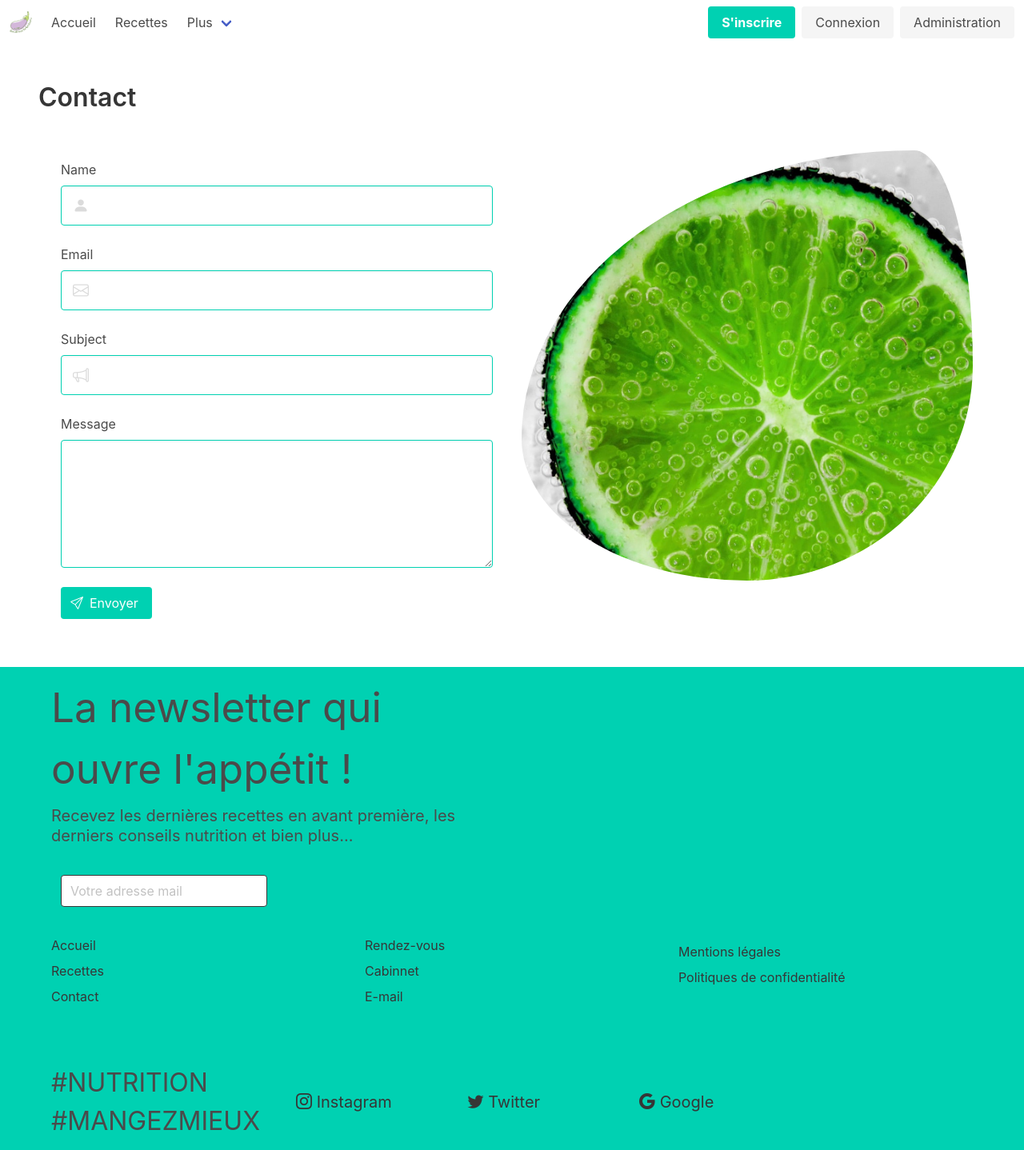
After one commit to Helmi74130/Site-de-recette, a Symfony app: template templates/contact/index.html.twig in a window 1280 px wide. The commit adds this page. Shown: the whole page at 80% size. Run offline with Twig, Linux system fonts and the light colour scheme; the template is opened without the code that fills it, so the values that code supplies are empty; form fields are guessed from the names that the template uses; some libraries are stand-ins or nearby versions.

Commit message:
add contact page

```diff
--- a/src/Controller/Admin/DashboardController.php
+++ b/src/Controller/Admin/DashboardController.php
@@ -3,6 +3,7 @@
 namespace App\Controller\Admin;
 
 use App\Entity\Allergen;
+use App\Entity\Contact;
 use App\Entity\Ingredient;
 use App\Entity\Recette;
 use App\Entity\Regime;
@@ -47,7 +48,9 @@ class DashboardController extends AbstractDashboardController
             MenuItem::linkToRoute('Recettes', 'fa-solid fa-sitemap', 'app_recettes')
         ]);
         yield MenuItem::section('Utilisateurs');
-        yield MenuItem::linkToCrud('Utilisateurs', 'fa-solid fa-circle-exclamation', User::class);
+        yield MenuItem::linkToCrud('Utilisateurs', 'fa-solid fa-users', User::class);
+        yield MenuItem::section('Contact');
+        yield MenuItem::linkToCrud('Mes messages', 'fa-regular fa-message', Contact::class);
 
         //yield MenuItem::linkToLogout('Logout', 'fa fa-exit');
 
--- /dev/null
+++ b/templates/contact/index.html.twig
@@ -0,0 +1,95 @@
+{% extends 'base.html.twig' %}
+
+{% block title %}Contact!{% endblock %}
+
+{% block body %}
+    <style>
+        .lemon{
+            height: 90%;
+            width: 100%;
+            border-radius: 87% 13% 50% 50% / 67% 50% 50% 33% ;
+        }
+    </style>
+    <h1 class="title m-6">Contact</h1>
+
+    {% for message in app.flashes('success') %}
+        <div class="container mb-6">
+            <div class="notification is-primary is-light">
+                <button class="delete"></button>
+                {{ message }}
+            </div>
+        </div>
+    {% endfor %}
+
+<div class="container">
+    <div class="columns">
+        <div class="column is-flex is-flex-direction-column is-justify-content-center">
+            {{ form_start(contactForm, { 'attr': {'class': ''} })  }}
+            <div class="column ">
+                {{ form_label(contactForm.name) }}
+                <div class="control has-icons-left mt-2">
+                    {{ form_widget(contactForm.name, { 'attr': {'class': 'input is-medium is-primary'} }) }}
+                    <span class="icon is-small is-left">
+                    <i class="bi bi-person-fill"></i>
+                </span>
+                </div>
+                {{ form_help(contactForm.name, { 'attr': {'class': 'help'} } ) }}
+            </div>
+            <div class="column">
+                {{ form_label(contactForm.email) }}
+                <div class="control has-icons-left mt-2">
+                    {{ form_widget(contactForm.email, { 'attr': {'class': 'input is-medium is-primary'} }) }}
+                    <span class="icon is-small is-left">
+                    <i class="bi bi-envelope"></i>
+                </span>
+                </div>
+                {{ form_help(contactForm.email, { 'attr': {'class': 'help'} } ) }}
+            </div>
+            <div class="column">
+                {{ form_label(contactForm.subject) }}
+                <div class="control has-icons-left mt-2">
+                    {{ form_widget(contactForm.subject, { 'attr': {'class': 'input is-medium is-primary'} }) }}
+                    <span class="icon is-small is-left">
+                    <i class="bi bi-megaphone"></i>
+                </span>
+                </div>
+                {{ form_help(contactForm.subject, { 'attr': {'class': 'help'} } ) }}
+            </div>
+            <div class="column">
+                {{ form_label(contactForm.message) }}
+                <div class="control mt-2">
+                    {{ form_widget(contactForm.message, { 'attr': {'class': 'textarea is-medium is-primary'} }) }}
+
+                </div>
+                {{ form_help(contactForm.message, { 'attr': {'class': 'help'} } ) }}
+            </div>
+            <div class="column is-full is-flex is-justify-content-space-between">
+                <div>
+                    <button type="submit" class="button is-primary">
+                    <span class="icon">
+                        <i class="bi bi-send"></i>
+                     </span>
+                        <span>Envoyer</span>
+                    </button>
+                </div>
+            </div>
+            {{ form_end(contactForm) }}
+        </div>
+        <div class="column is-half">
+            <img class="lemon" src="{{ asset('img/citron2.jpg') }}">
+        </div>
+    </div>
+</div>
+
+    <script>
+        document.addEventListener('DOMContentLoaded', () => {
+            (document.querySelectorAll('.notification .delete') || []).forEach(($delete) => {
+                const $notification = $delete.parentNode;
+
+                $delete.addEventListener('click', () => {
+                    $notification.parentNode.removeChild($notification);
+                });
+            });
+        });
+    </script>
+{% endblock %}
--- a/templates/partials/_footer.html.twig
+++ b/templates/partials/_footer.html.twig
@@ -22,7 +22,7 @@
                 <ul>
                     <li><a class="has-text-dark" href="">Accueil</a></li>
                     <li class="mt-2"><a class=" has-text-dark" href="">Recettes</a></li>
-                    <li class="mt-2"><a class=" has-text-dark" href="">Contact</a></li>
+                    <li class="mt-2"><a class=" has-text-dark" href="{{ path('app_contact') }}">Contact</a></li>
                 </ul>
             </nav>
             <nav class="column is-one-third is-flex is-flex-direction-column">
--- a/templates/partials/_header.html.twig
+++ b/templates/partials/_header.html.twig
@@ -21,17 +21,17 @@
             </a>
             <div class="navbar-item has-dropdown is-hoverable">
                 <a class="navbar-link">
-                    More
+                    Plus
                 </a>
                 <div class="navbar-dropdown">
+                    <a class="navbar-item" href="{{ path('app_contact') }}">
+                        Contact
+                    </a>
                     <a class="navbar-item">
-                        About
+                        Mon cabinnet
                     </a>
                     <a class="navbar-item">
                         Jobs
-                    </a>
-                    <a class="navbar-item">
-                        Contact
                     </a>
                     <hr class="navbar-divider">
                     <a class="navbar-item">
```
Also changed, not shown: migrations/Version20221110064212.php (added, +31 -0 lines), src/Controller/Admin/ContactCrudController.php (added, +48 -0 lines), src/Controller/Admin/UserCrudController.php (+12 -2 lines), src/Controller/ContactController.php (added, +38 -0 lines), src/Entity/Contact.php (added, +101 -0 lines), src/Form/ContactType.php (added, +61 -0 lines), src/Repository/ContactRepository.php (added, +66 -0 lines), public/img/citron2.jpg (added).
